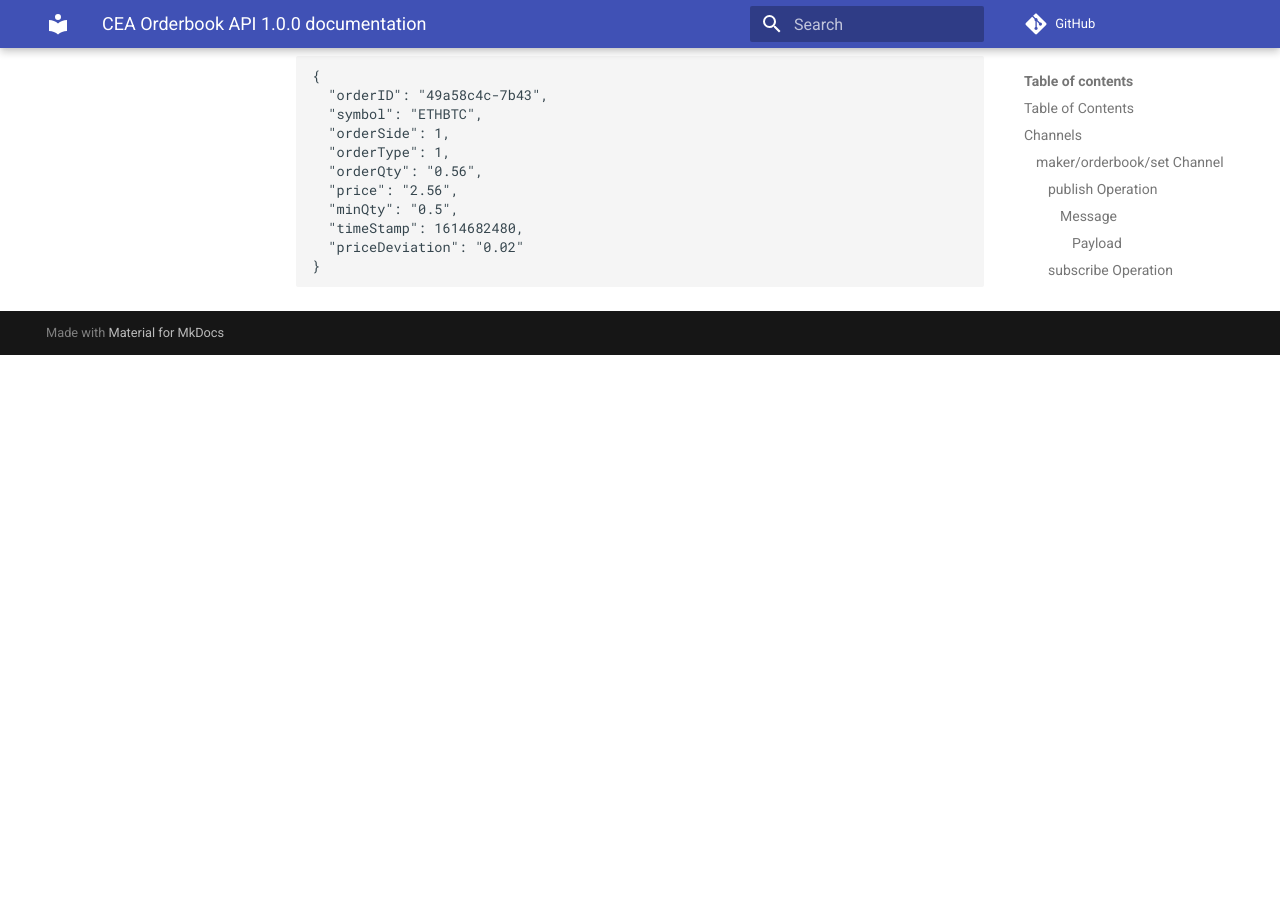
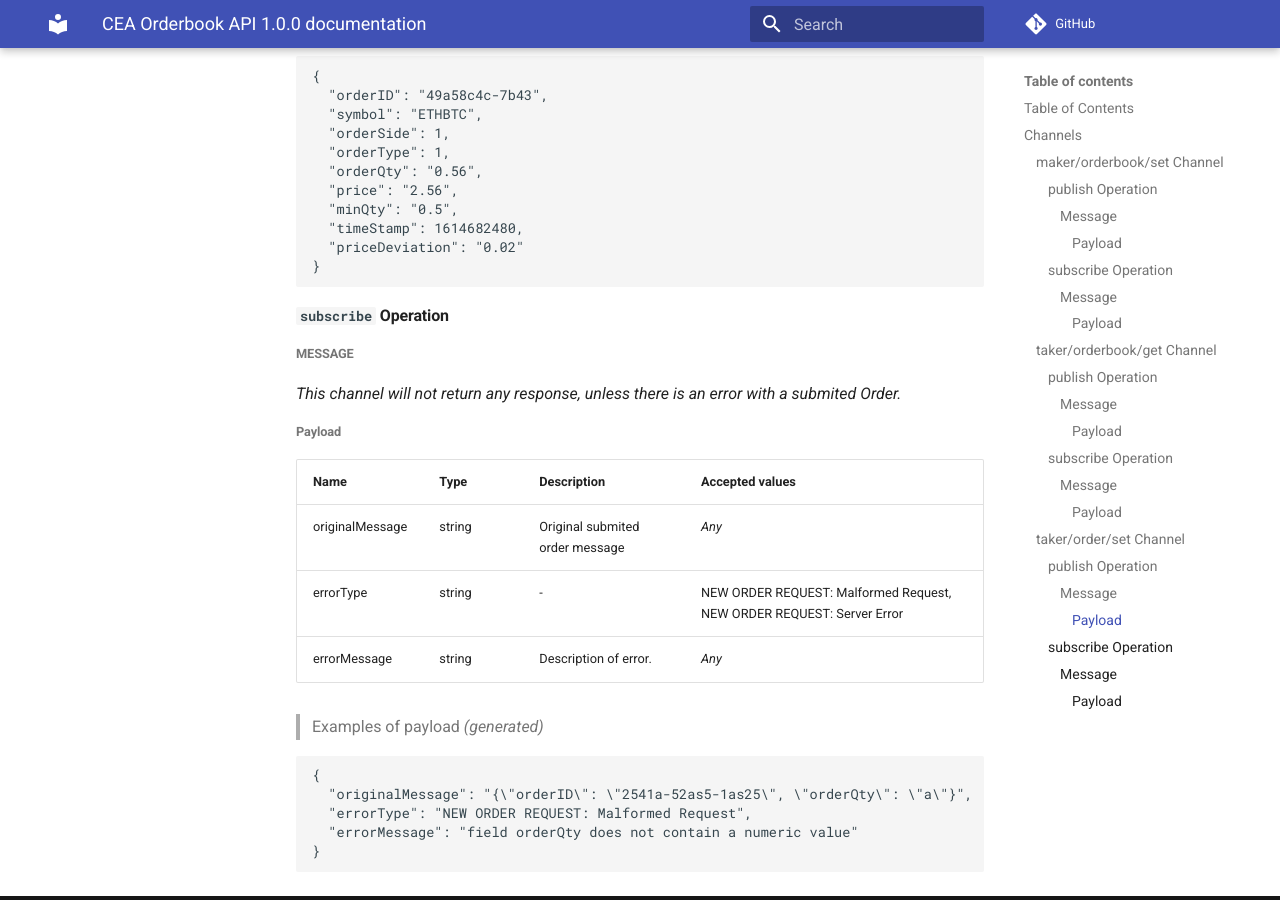
Before and after one commit to MasterVentures/cea-docs, an MkDocs documentation site: the page built from docs/api/asyncapi.md, in a window 1280 px wide and 900 px high, scrolled down 4791 px. Built offline with MkDocs 1.6.1 and Material for MkDocs 9.7.7, drawn with Linux system fonts in a browser that asks for light colours; comment, search, counter and statistics services are not loaded; before the commit the page ends 5146 px from its top, so only the background shows below that.

Commit message:
added subscribe section to new order chanel

````diff
--- a/docs/api/asyncapi.md
+++ b/docs/api/asyncapi.md
@@ -199,3 +199,29 @@
   "priceDeviation": "0.02"
 }
 ```
+
+
+
+#### `subscribe` Operation
+
+##### Message
+
+*This channel will not return any response, unless there is an error with a submited Order.*
+
+###### Payload
+
+| Name | Type | Description | Accepted values |
+|-|-|-|-|
+| originalMessage | string | Original submited order message | _Any_ |
+| errorType | string | - | NEW ORDER REQUEST: Malformed Request, NEW ORDER REQUEST: Server Error |
+| errorMessage | string | Description of error. | _Any_ |
+
+> Examples of payload _(generated)_
+
+```json
+{
+  "originalMessage": "{\"orderID\": \"2541a-52as5-1as25\", \"orderQty\": \"a\"}",
+  "errorType": "NEW ORDER REQUEST: Malformed Request",
+  "errorMessage": "field orderQty does not contain a numeric value"
+}
+```
````
Also changed, not shown: docs/orderbook.yaml (+22 -0 lines).
